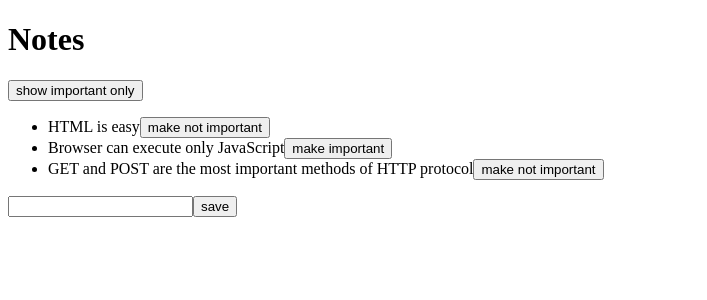
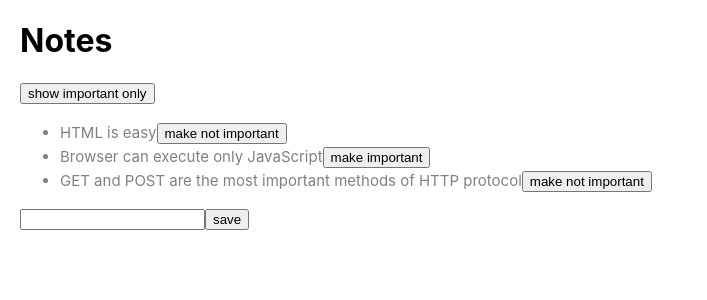
Before and after one commit to qazwini/fso, a React (Create React App) app in the folder part2/: page / in a window 1280 px wide. Shown: the top 300 px of the page, without its empty margins (0-707 px from the left). Built offline with nearby package versions, Linux system fonts and the light colour scheme; data requests are answered from the project's data file; the HTML template or start-up script is replaced by a standard one.

Commit message:
Finish part2

```diff
--- a/part2/src/App.js
+++ b/part2/src/App.js
@@ -1,11 +1,13 @@
 import React, { useState, useEffect } from 'react'
 import Note from './components/Note'
+import Notification from './components/Notification'
 import noteService from './services/notes'
 
 function App() {
     const [notes, setNotes] = useState([])
     const [newNote, setNewNote] = useState("")
     const [showAll, setShowAll] = useState(true)
+    const [errorMessage, setErrorMessage] = useState(null)
 
     useEffect(() => {
         noteService
@@ -47,11 +49,17 @@ function App() {
             .then(returnedNote => {
                 setNotes(notes.map(note => note.id !== id ? note : returnedNote))
             })
+            .catch(error => {
+                setErrorMessage(`Note '${note.content}' was already removed from the server`)
+                setTimeout(() => setErrorMessage(null), 5000)
+                setNotes(notes.filter(n => n.id !== id))
+            })
     }
 
     return (
       <div>
           <h1>Notes</h1>
+          <Notification message={errorMessage} />
           <div>
               <button onClick={() => setShowAll(!showAll)}>
                   show {showAll ? "important only" : "all"}
--- a/part2/src/components/Note.js
+++ b/part2/src/components/Note.js
@@ -3,7 +3,7 @@ import React from 'react'
 function Note({note, toggleImportance}) {
     const label = note.important ? "make not important" : "make important"
     return (
-        <li>
+        <li className="note">
             {note.content}
             <button onClick={toggleImportance}>{label}</button>
         </li>
--- /dev/null
+++ b/part2/src/components/Notification.js
@@ -0,0 +1,15 @@
+import React from 'react'
+
+function Notification({message}) {
+    if (message === null) {
+        return null
+    }
+
+    return (
+        <div className="error">
+            {message}
+        </div>
+    )
+}
+
+export default Notification
--- a/part2/src/index.css
+++ b/part2/src/index.css
@@ -1,13 +1,27 @@
 body {
-  margin: 0;
-  font-family: -apple-system, BlinkMacSystemFont, 'Segoe UI', 'Roboto', 'Oxygen',
-    'Ubuntu', 'Cantarell', 'Fira Sans', 'Droid Sans', 'Helvetica Neue',
-    sans-serif;
+  margin: 20px;
+  font-family: -apple-system, BlinkMacSystemFont, 'Segoe UI', 'Roboto', 'Oxygen', 'Ubuntu', 'Cantarell', 'Fira Sans', 'Droid Sans', 'Helvetica Neue', sans-serif;
   -webkit-font-smoothing: antialiased;
   -moz-osx-font-smoothing: grayscale;
 }
 
 code {
-  font-family: source-code-pro, Menlo, Monaco, Consolas, 'Courier New',
-    monospace;
+  font-family: source-code-pro, Menlo, Monaco, Consolas, 'Courier New', monospace;
 }
+
+.note {
+  color: grey;
+  padding-top: 3px;
+  font-size: 15px;
+}
+
+.error {
+  color: red;
+  background: lightfray;
+  font-size: 14px;
+  border-style: solid;
+  border-width: 2px;
+  border-radius: 5px;
+  padding: 10px;
+  margin-bottom: 10px;
+}
--- a/part2/src/index.js
+++ b/part2/src/index.js
@@ -1,6 +1,7 @@
 import React from 'react'
 import ReactDOM from 'react-dom'
 import App from './App'
+import './index.css'
 
 ReactDOM.render(
   <App />,
```
